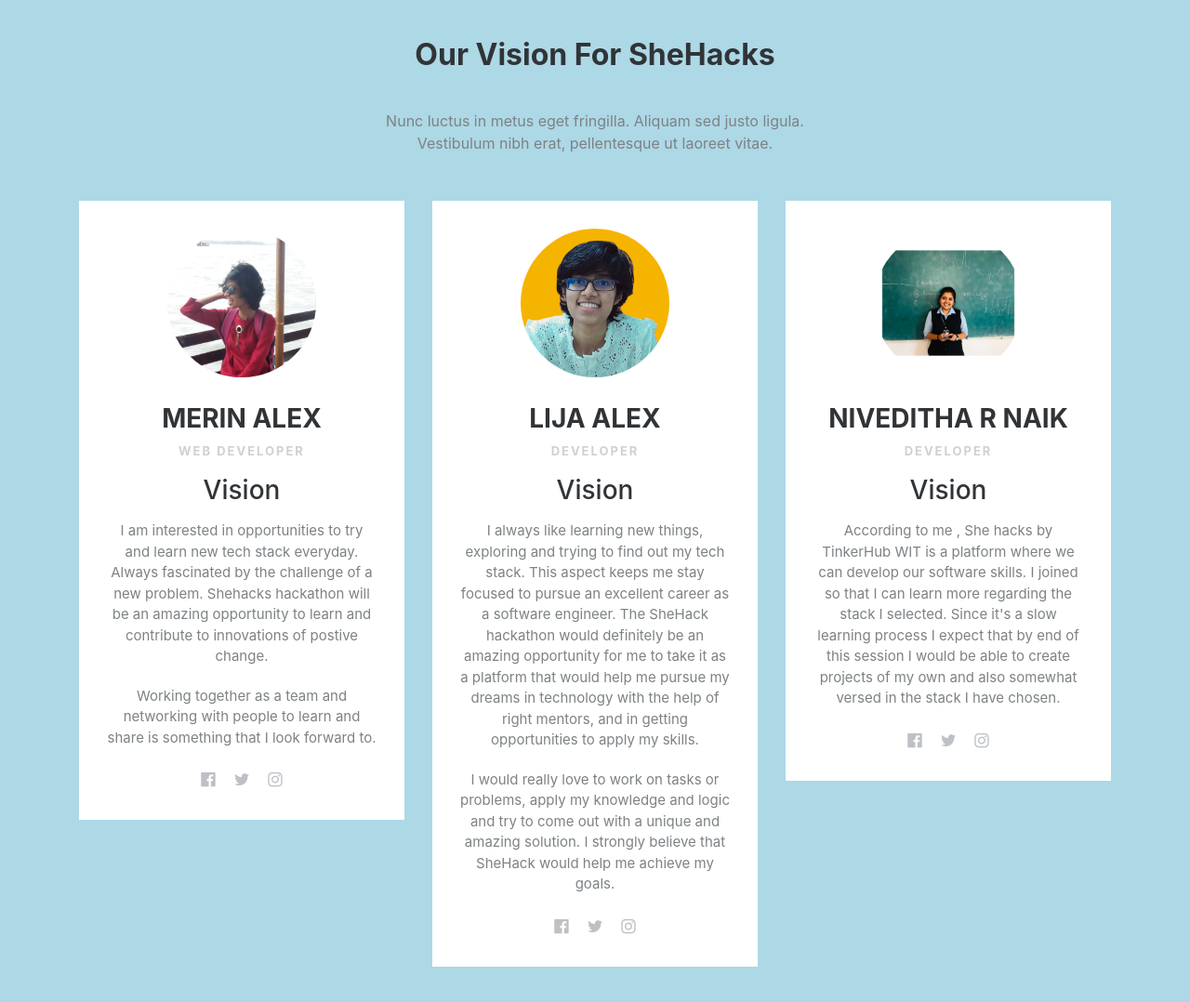
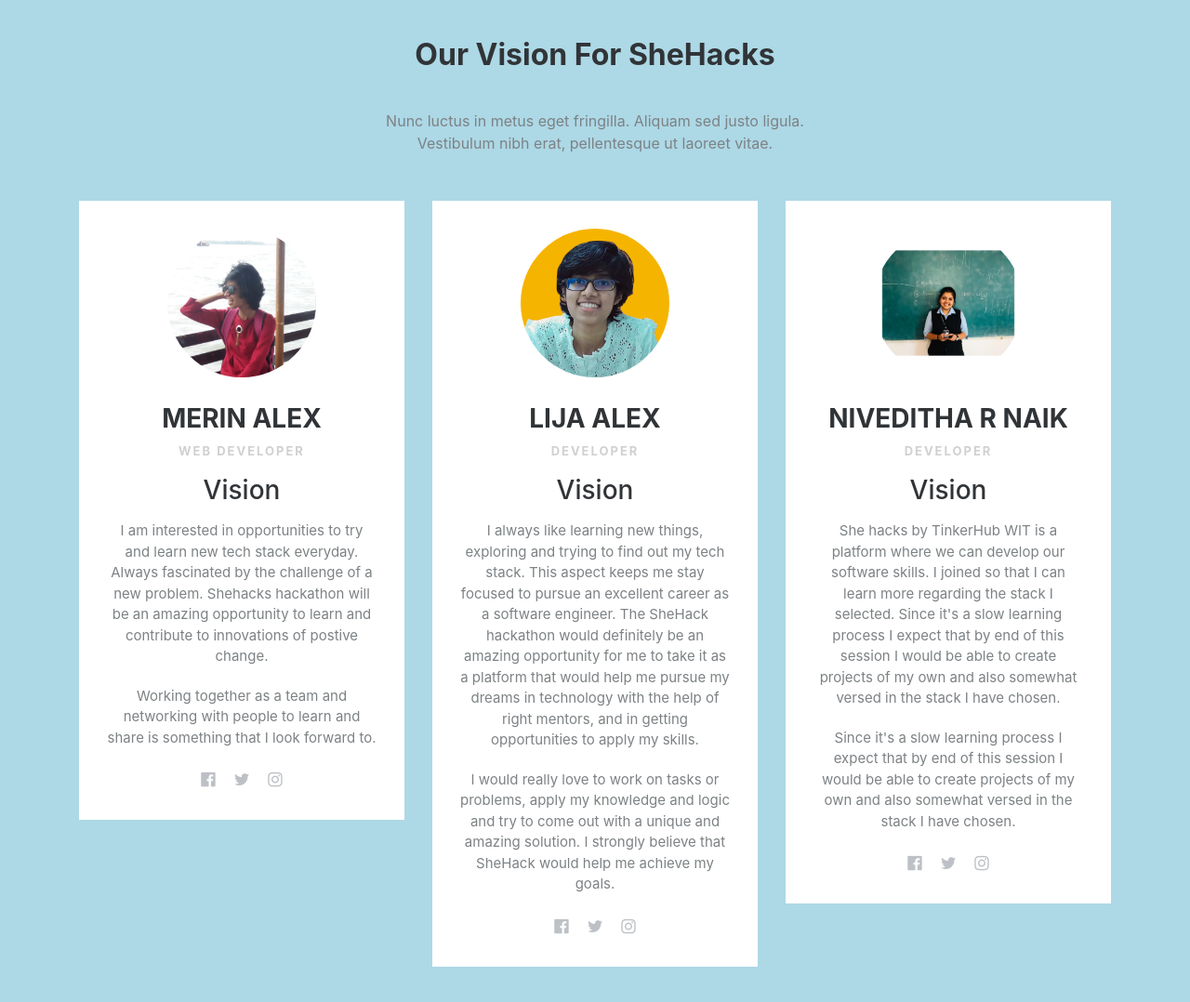
Before and after one commit to MerinAlex23/Shehacks, a plain HTML site: page index.html in a window 1280 px wide. Shown: the whole page at 93% size. Drawn offline with nearby package versions, Linux system fonts and the light colour scheme.

Commit message:
Update index.html

```diff
--- a/index.html
+++ b/index.html
@@ -55,11 +55,10 @@
                         <h3 class="name">NIVEDITHA R NAIK</h3>
                         <p class="title">DEVELOPER</p>
                         <h3>Vision</h3>
-                        <p class="description">According to me , She hacks by TinkerHub WIT is a platform where we can develop our software skills.
+                        <p class="description">She hacks by TinkerHub WIT is a platform where we can develop our software skills.
                             I joined so that I can learn more regarding the stack I selected.
                             Since it's a slow learning process I expect that by end of this session I would be able to create projects of my own and also somewhat versed in the stack I have chosen.</p>
-<!--                         <p class="description">Aenean tortor est, vulputate quis leo in, vehicula rhoncus lacus. Praesent aliquam in tellus eu gravida. Aliquam varius finibus est, et interdum justo suscipit id. Etiam dictum feugiat tellus, a semper massa. </p> -->
-
+                          <p class="description"> Since it's a slow learning process I expect that by end of this session I would be able to create projects of my own and also somewhat versed in the stack I have chosen.</p>
                         <div class="social"><a href="#"><i class="fa fa-facebook-official"></i></a><a href="#"><i class="fa fa-twitter"></i></a><a href="#"><i class="fa fa-instagram"></i></a></div>
                     </div>
                 </div>
```
